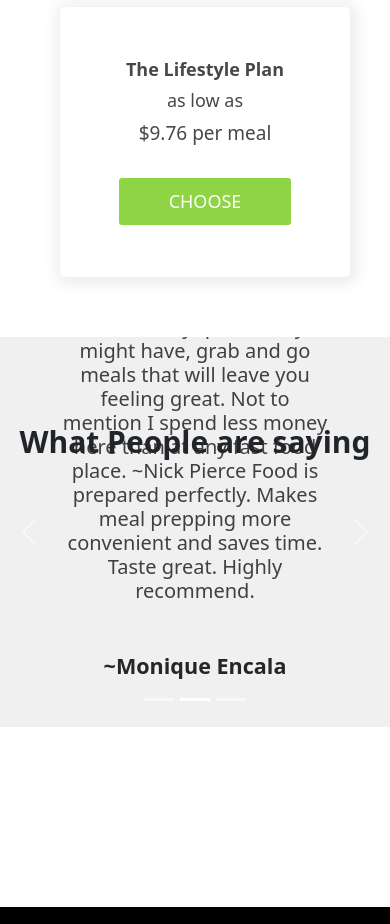
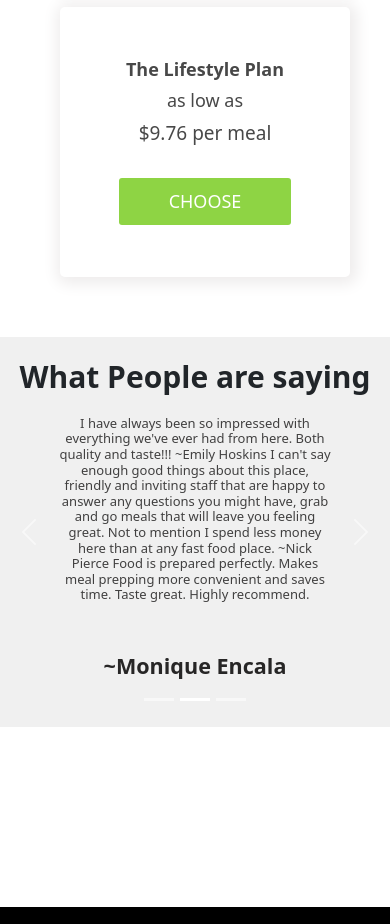
Before and after one commit to innzz/Clean-Creation, a Next.js app in the folder clean-creation/: page / in a window 390 px wide. Shown: the part 1900-2824 px from the top of the page. Built offline with nearby package versions, Linux system fonts and the light colour scheme.

Commit message:
Responsive Style Added to Components.

```diff
--- a/clean-creation/styles/component-styles/People.module.css
+++ b/clean-creation/styles/component-styles/People.module.css
@@ -43,4 +43,14 @@
         font-size: 30px;
         font-weight: bold;
     }
+    .imagtext::after {
+        /* margin-bottom: 100px; */
+        margin-bottom: 20rem;
+    }
 }
+
+@media screen and (max-width: 390px) {
+    .secondHeading {
+        font-size: 13px;
+    }
+}
```
